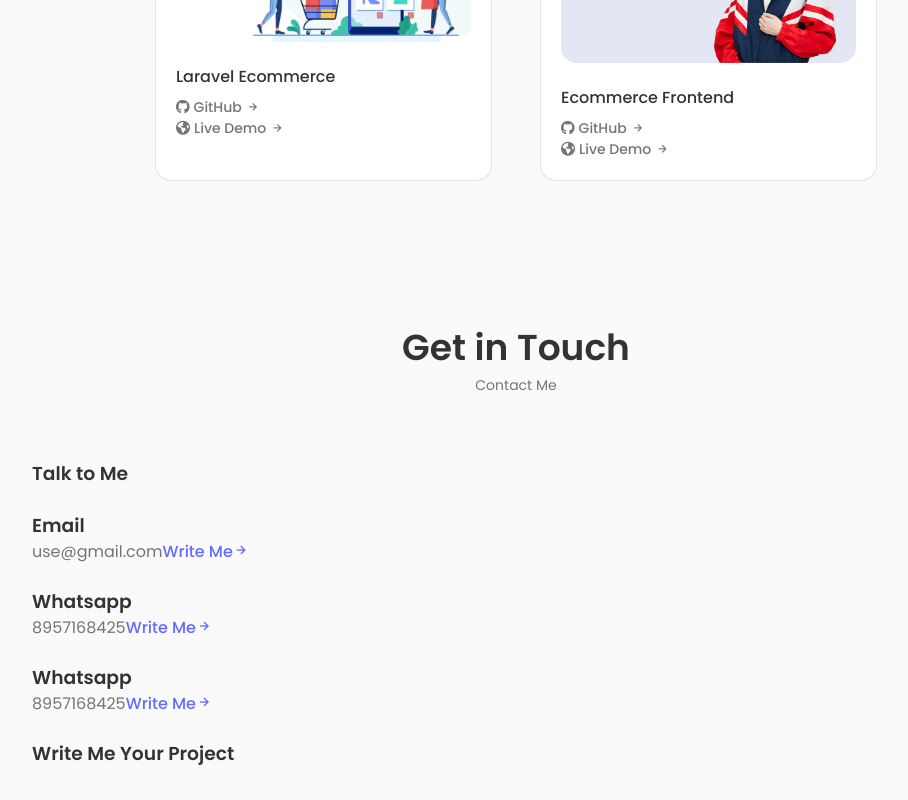
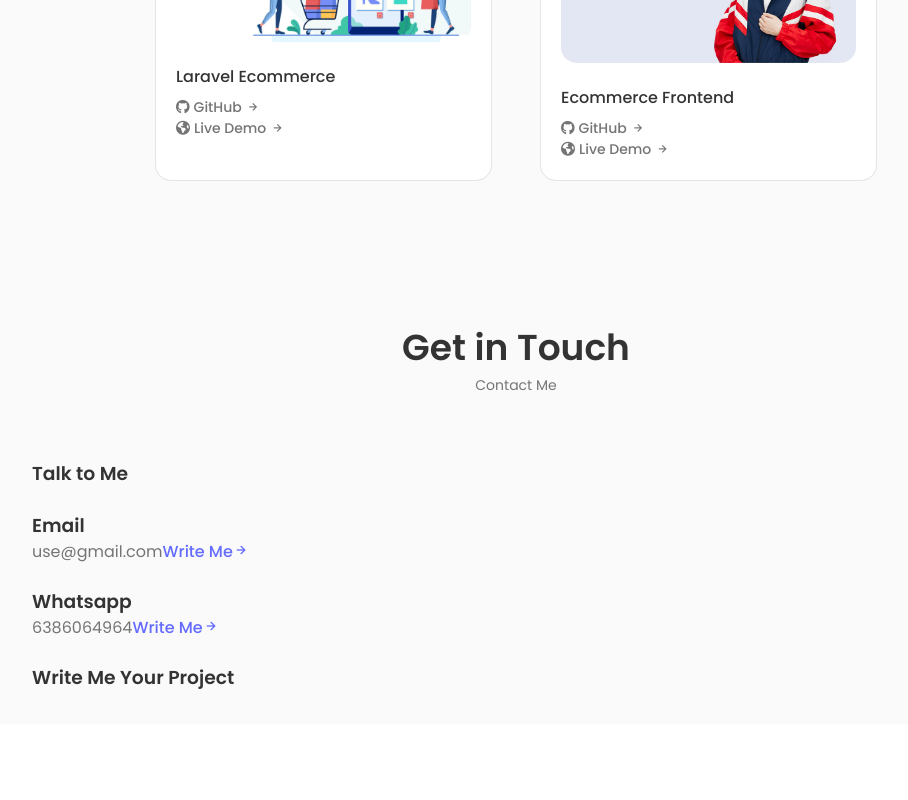
Before and after one commit to mr-shubhamkumar/my-portfolio, a React (Vite) app: page / in a window 1280 px wide. Shown: the part 2485-3285 px from the top of the page, without its empty margins (124-1032 px from the left). After the commit the page ends 3209 px from the top, so only its background shows below. Built offline with nearby package versions, Linux system fonts and the light colour scheme.

Commit message:
adding git link

```diff
--- a/src/components/Home/Social.jsx
+++ b/src/components/Home/Social.jsx
@@ -6,7 +6,7 @@ const Social = () => {
         <a href="https://www.linkedin.com/in/shubham-kumar-7bb509263/" className="home__social__icons" target="blank">
         <i class="uil uil-linkedin-alt"></i>
         </a>
-        <a href="https://github.com/Good-Shubham" className="home__social__icons" target="blank">
+        <a href="https://github.com/mr-shubhamkumar" className="home__social__icons" target="blank">
         <i class="uil uil-github-alt"></i>
         </a>
         <a href="https://www.instagram.com/mr_shubham.kr/" className="home__social__icons" target="blank">
--- a/src/components/contact/Contact.jsx
+++ b/src/components/contact/Contact.jsx
@@ -10,7 +10,7 @@ const Contact = () => {
           <div className="contact__container container grid">
             <div className="contact__content">
               <h3 className="contact__title">Talk to Me</h3>
-
+{/* Email */}
               <div className="contact__info">
                 <div className="contact__card">
                   <i className="bx bx contact__card-icon"></i>
@@ -22,28 +22,19 @@ const Contact = () => {
                     <i className="bx bx-right-arrow-alt contact__button-icon"></i>
                   </a>
                 </div>
-
+{/* Whatsapp */}
                 <div className="contact__card">
                   <i className="bx bx contact__card-icon"></i>
 
                   <h3 className="contact__card-title">Whatsapp</h3>
-                  <span className="contact__card-data">8957168425</span>
+                  <span className="contact__card-data">6386064964</span>
                   <a href="" className="contact_button">
                   Write Me{""}
                     <i className="bx bx-right-arrow-alt contact__button-icon"></i>
                   </a>
                 </div>
 
-                <div className="contact__card">
-                  <i className="bx bx contact__card-icon"></i>
 
-                  <h3 className="contact__card-title">Whatsapp</h3>
-                  <span className="contact__card-data">8957168425</span>
-                  <a href="" className="contact_button">
-                  Write Me{""}
-                    <i className="bx bx-right-arrow-alt contact__button-icon"></i>
-                  </a>
-                </div>
               </div>
             </div>
 
```
